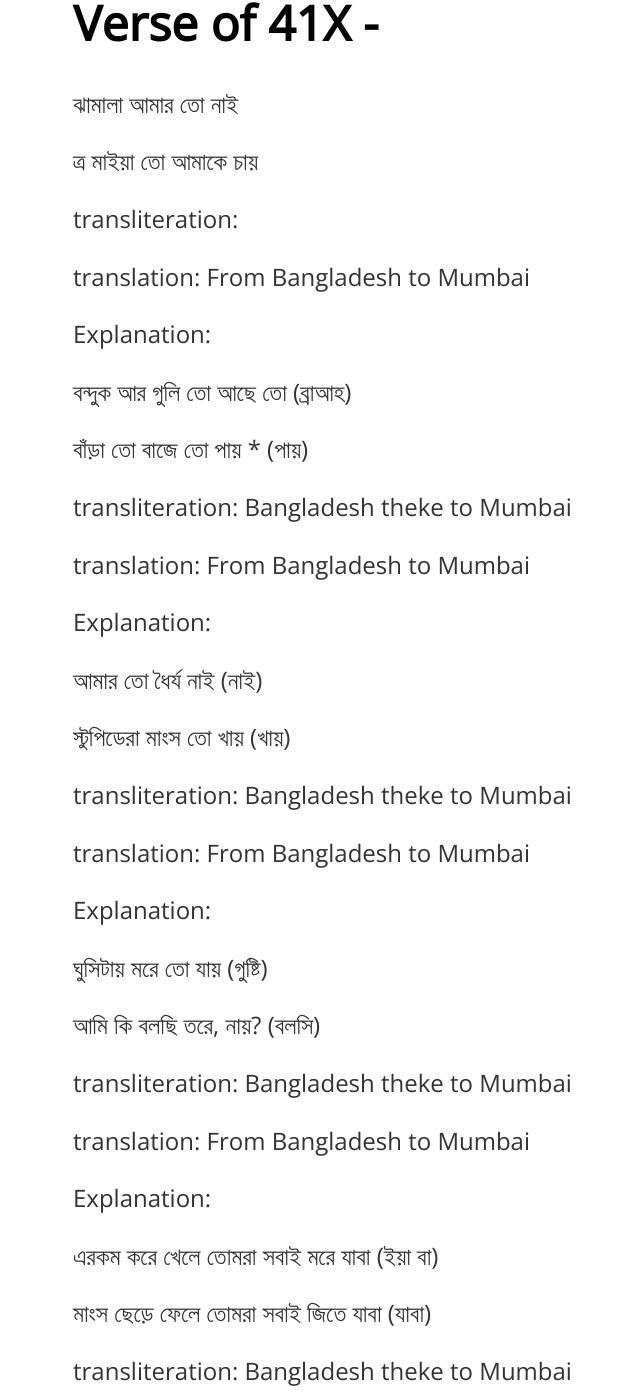
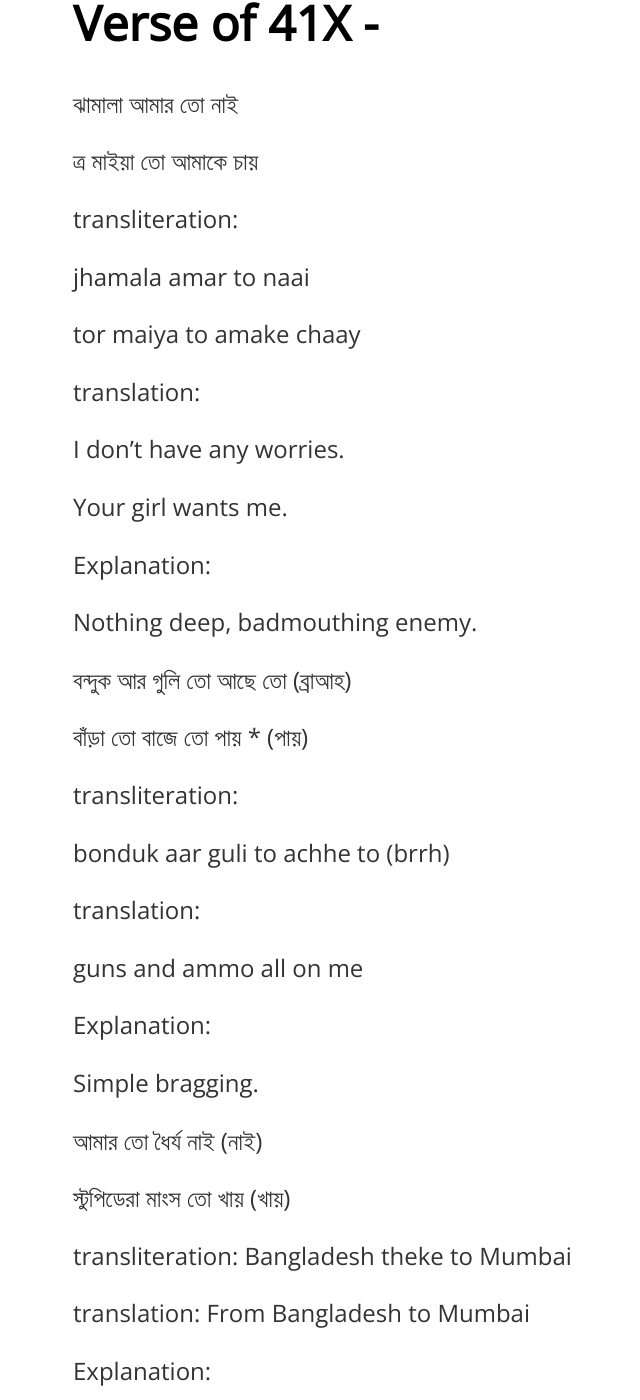
Before and after one commit to damnArin/damnArin.github.io, a Jekyll site: the page built from _posts/2020-06-28-Bhanga Bangla - Bangla Hiphop - Mumble Rap.md, in a window 1280 px wide and 1400 px high, scrolled down 16093 px. Shown: the whole window, without its empty margins (119-759 px from the left). Built offline with Jekyll 4.4.1, drawn with Linux system fonts in a browser that asks for light colours; comment, search, counter and statistics services are not loaded.

Commit message:
Update 2020-06-28-Bhanga Bangla - Bangla Hiphop - Mumble Rap.md

```diff
--- a/_posts/2020-06-28-Bhanga Bangla - Bangla Hiphop - Mumble Rap.md
+++ b/_posts/2020-06-28-Bhanga Bangla - Bangla Hiphop - Mumble Rap.md
@@ -470,25 +470,38 @@ NA
 
 transliteration:
 
+jhamala amar to naai
 
+tor maiya to amake chaay
 
-translation: From Bangladesh to Mumbai
+translation:
+
+I don't have any worries.
+
+Your girl wants me.
 
 Explanation:
 
+Nothing deep, badmouthing enemy.
 
 
 বন্দুক আর গুলি তো আছে তো (ব্রাআহ)
 
 বাঁড়া তো বাজে তো পায় * (পায়)
 
+transliteration:
 
-transliteration: Bangladesh theke to Mumbai
+bonduk aar guli to achhe to (brrh)
 
-translation: From Bangladesh to Mumbai
+
+
+translation:
+
+guns and ammo all on me
 
 Explanation:
 
+Simple bragging.
 
 আমার তো ধৈর্য নাই (নাই)
 
```
